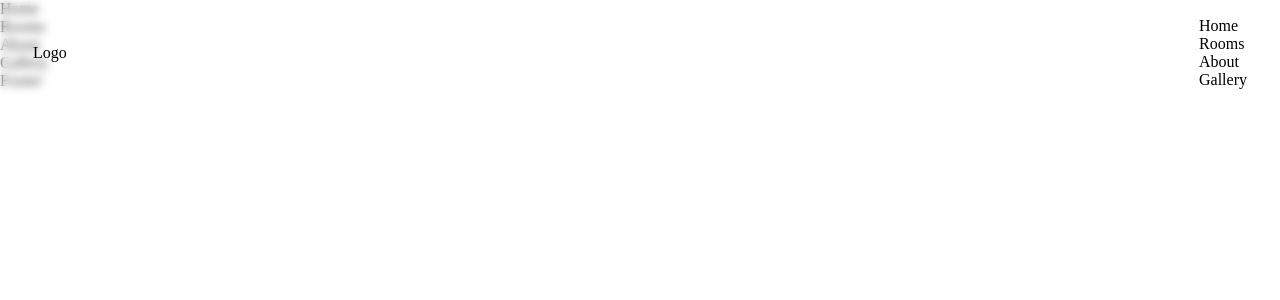
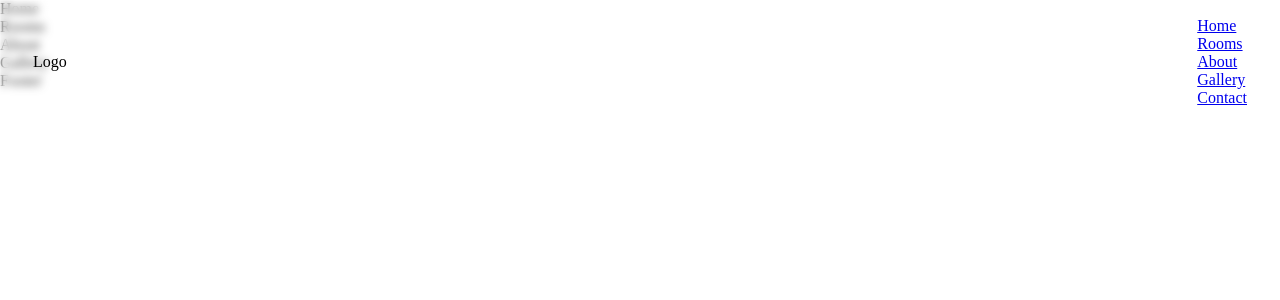
Before and after one commit to Nemo144/hotelpascal, a React (Create React App) app in the folder hotelpascal/: page / in a window 1280 px wide. Shown: the top 300 px of the page. Built offline with nearby package versions, Linux system fonts and the light colour scheme.

Commit message:
:art: improve structure of code

```diff
--- a/hotelpascal/src/components/About/About.jsx
+++ b/hotelpascal/src/components/About/About.jsx
@@ -1,7 +1,7 @@
 import React from "react";
 
 const About = () => {
-  return <div>About</div>;
+  return <div id="About">About</div>;
 };
 
 export default About;
--- a/hotelpascal/src/components/Navbar/Navbar.jsx
+++ b/hotelpascal/src/components/Navbar/Navbar.jsx
@@ -7,11 +7,21 @@ import "./navbar.scss";
 const Menu = () => {
   return (
     <div>
-      <p id="#Home">Home</p>
-      <p id="#Rooms">Rooms</p>
-      <p id="#About">About</p>
-      <p id="#Gallery">Gallery</p>
-      <p if="#Contact"></p>
+      <p>
+        <a href="#home">Home</a>
+      </p>
+      <p>
+        <a href="#rooms">Rooms</a>
+      </p>
+      <p>
+        <a href="#about">About</a>
+      </p>
+      <p>
+        <a href="#gallery">Gallery</a>
+      </p>
+      <p>
+        <a href="#contact">Contact</a>
+      </p>
     </div>
   );
 };
```
